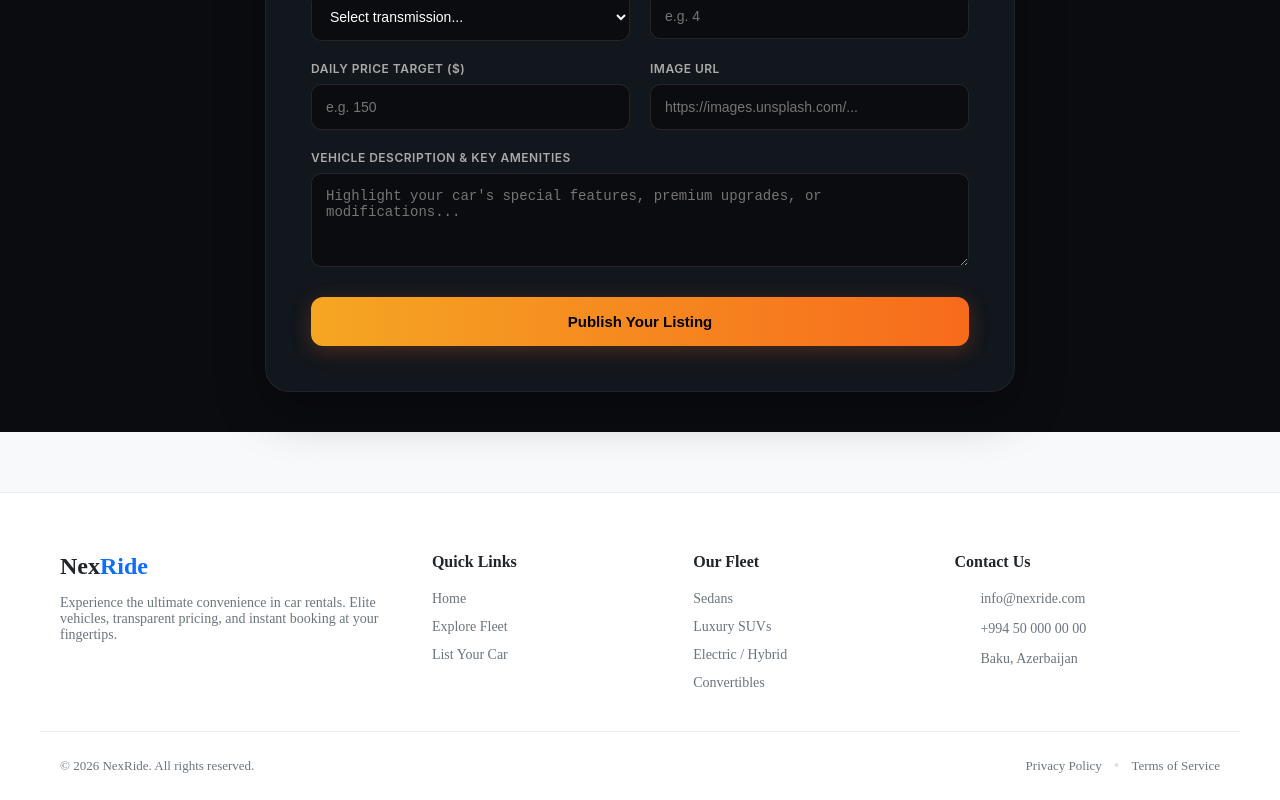
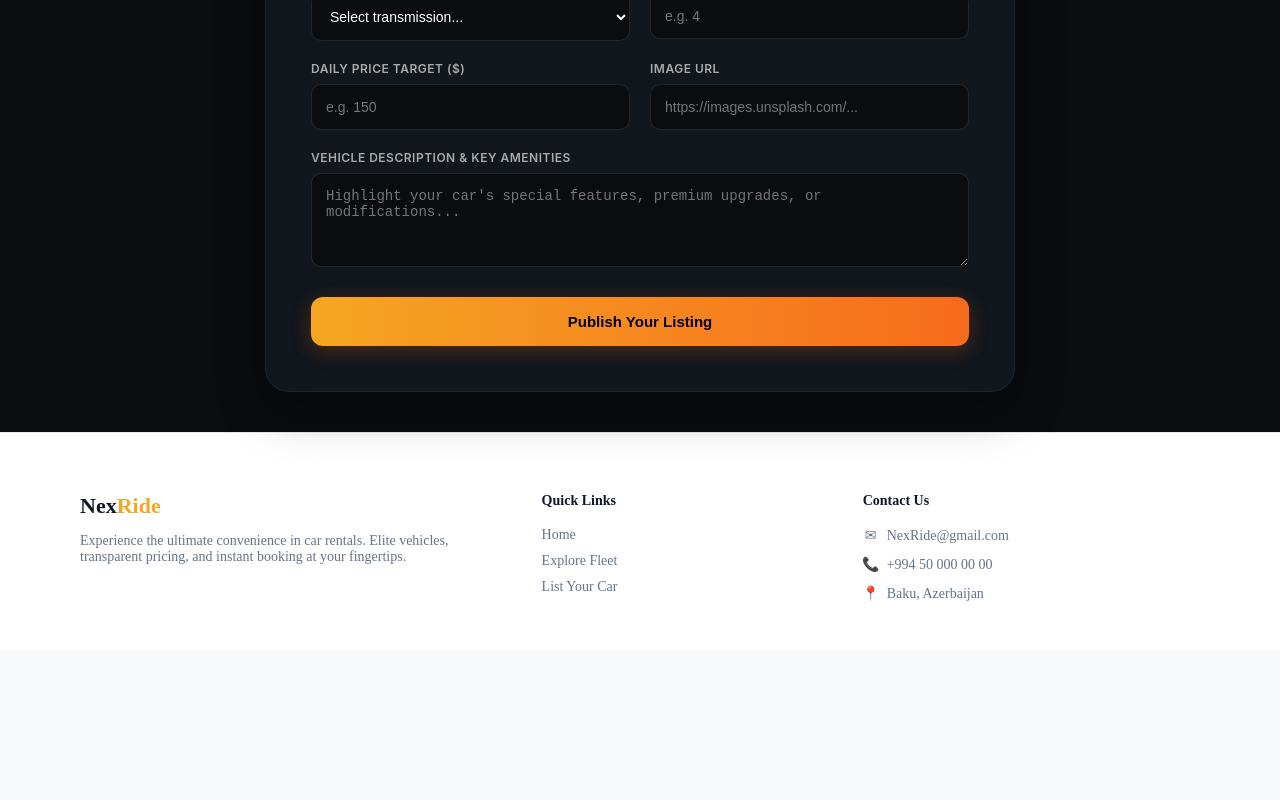
Before and after one commit to vuzal/NexRide, a React (Vite) app: page /list-car in a window 1280 px wide. Shown: the part 519-1319 px from the top of the page. After the commit the page ends 1169 px from the top, so only its background shows below. Built offline with nearby package versions, Linux system fonts and the light colour scheme; no server answers.

Commit message:
Footer changed

```diff
--- a/src/components/Footer.css
+++ b/src/components/Footer.css
@@ -1,141 +1,112 @@
-
 .footer {
   background-color: #ffffff;
-  border-top: 1px solid #e9ecef;
-  color: #212529;
+  border-top: 1px solid #e2e8f0;
+  color: #0f172a;
   padding-top: 60px;
-  margin-top: 60px;
   width: 100%;
 }
 
 .footer-top {
   display: grid;
-  grid-template-columns: 1.5fr 1fr 1fr 1.2fr;
+  grid-template-columns: 1.5fr 1fr 1.2fr;
   gap: 40px;
   max-width: 1200px;
   margin: 0 auto;
-  padding: 0 20px 40px 20px;
+  padding: 0 40px 48px 40px;
 }
 
 .footer-column {
   display: flex;
   flex-direction: column;
+  align-items: flex-start;
 }
 
 .footer-brand h3 {
-  font-size: 24px;
-  font-weight: 700;
-  color: #212529;
-  margin-bottom: 15px;
+  font-size: 22px;
+  font-weight: 800;
+  color: #0f172a;
+  margin: 0 0 14px;
 }
 
 .footer-brand h3 span {
-  color: #0d6efd;
+  color: #f5a623;
 }
 
 .brand-description {
-  color: #6c757d;
+  color: #64748b;
   font-size: 14px;
+  margin: 0;
 }
 
 .footer-column h4 {
-  color: #212529;
-  font-size: 16px;
-  font-weight: 600;
-  margin-bottom: 20px;
+  color: #0f172a;
+  font-size: 14px;
+  font-weight: 700;
+  margin: 0 0 18px 0;
+  padding: 0;
 }
 
 .footer-links-list {
   display: flex;
   flex-direction: column;
-  gap: 12px;
+  gap: 10px;
 }
 
 .footer-links-list a {
-  color: #6c757d;
+  color: #64748b;
   text-decoration: none;
   font-size: 14px;
-  transition: color 0.2s;
-  width: fit-content;
+  font-weight: 500;
+
 }
 
 .footer-links-list a:hover {
-  color: #0d6efd;
+  color: #f5a623;
 }
 
 .contact-info-list {
   display: flex;
   flex-direction: column;
-  gap: 14px;
+  gap: 12px;
+  width: 100%;
+  margin: 0;
+  padding: 0;
 }
 
 .contact-item {
   display: flex;
   align-items: center;
-  gap: 10px;
+  margin: 0;
+  padding: 0;
+  gap: 8px;
 }
 
-.contact-item i {
-  color: #0d6efd;
+.contact-icon {
+  color: #f5a623;
   font-size: 14px;
   width: 16px;
+  display: inline-flex;
+  justify-content: center;
+  align-items: center;
 }
 
 .contact-item span {
-  color: #6c757d;
+  color: #64748b;
   font-size: 14px;
-}
-
-.footer-bottom {
-  border-top: 1px solid #e9ecef;
-  max-width: 1200px;
-  margin: 0 auto;
-  padding: 25px 20px;
-  display: flex;
-  justify-content: space-between;
-  align-items: center;
-}
-
-.copyright {
-  color: #6c757d;
-  font-size: 13px;
-}
-
-.footer-bottom-links {
-  display: flex;
-  align-items: center;
-  gap: 12px;
-}
-
-.footer-bottom-links a {
-  color: #6c757d;
-  text-decoration: none;
-  font-size: 13px;
-}
-
-.footer-bottom-links a:hover {
-  color: #0d6efd;
-}
-
-.footer-bottom-links .divider {
-  color: #dee2e6;
 }
 
 @media (max-width: 992px) {
   .footer-top {
     grid-template-columns: 1fr 1fr;
-    gap: 30px;
+    gap: 32px;
+    padding: 0 24px 40px 24px;
   }
 }
 
 @media (max-width: 576px) {
   .footer-top {
     grid-template-columns: 1fr;
-    gap: 30px;
-  }
-  .footer-bottom {
-    flex-direction: column;
-    gap: 15px;
-    text-align: center;
+    gap: 28px;
+    padding: 0 20px 32px 20px;
   }
 }
--- a/src/components/Footer.jsx
+++ b/src/components/Footer.jsx
@@ -5,7 +5,6 @@ function Footer() {
   return (
     <footer className="footer">
       <div className="footer-top">
-
         <div className="footer-column footer-brand">
           <h3>Nex<span>Ride</span></h3>
           <p className="brand-description">
@@ -22,42 +21,22 @@ function Footer() {
           </div>
         </div>
 
-        <div className="footer-column">
-          <h4>Our Fleet</h4>
-          <div className="footer-links-list">
-            <Link to="/cars?category=Sedan">Sedans</Link>
-            <Link to="/cars?category=SUV">Luxury SUVs</Link>
-            <Link to="/cars?category=Electric">Electric / Hybrid</Link>
-            <Link to="/cars?category=Convertible">Convertibles</Link>
-          </div>
-        </div>
-
         <div className="footer-column footer-contact">
           <h4>Contact Us</h4>
           <div className="contact-info-list">
             <p className="contact-item">
-              <i className="fas fa-envelope"></i>
-              <span>info@nexride.com</span>
+              <span className="contact-icon">✉</span>
+              <span>NexRide@gmail.com</span>
             </p>
             <p className="contact-item">
-              <i className="fas fa-phone-alt"></i>
+              <span className="contact-icon">📞</span>
               <span>+994 50 000 00 00</span>
             </p>
             <p className="contact-item">
-              <i className="fas fa-map-marker-alt"></i>
+              <span className="contact-icon">📍</span>
               <span>Baku, Azerbaijan</span>
             </p>
           </div>
-        </div>
-
-      </div>
-
-      <div className="footer-bottom">
-        <p className="copyright">© 2026 NexRide. All rights reserved.</p>
-        <div className="footer-bottom-links">
-          <Link to="/privacy">Privacy Policy</Link>
-          <span className="divider">•</span>
-          <Link to="/terms">Terms of Service</Link>
         </div>
       </div>
     </footer>
```
